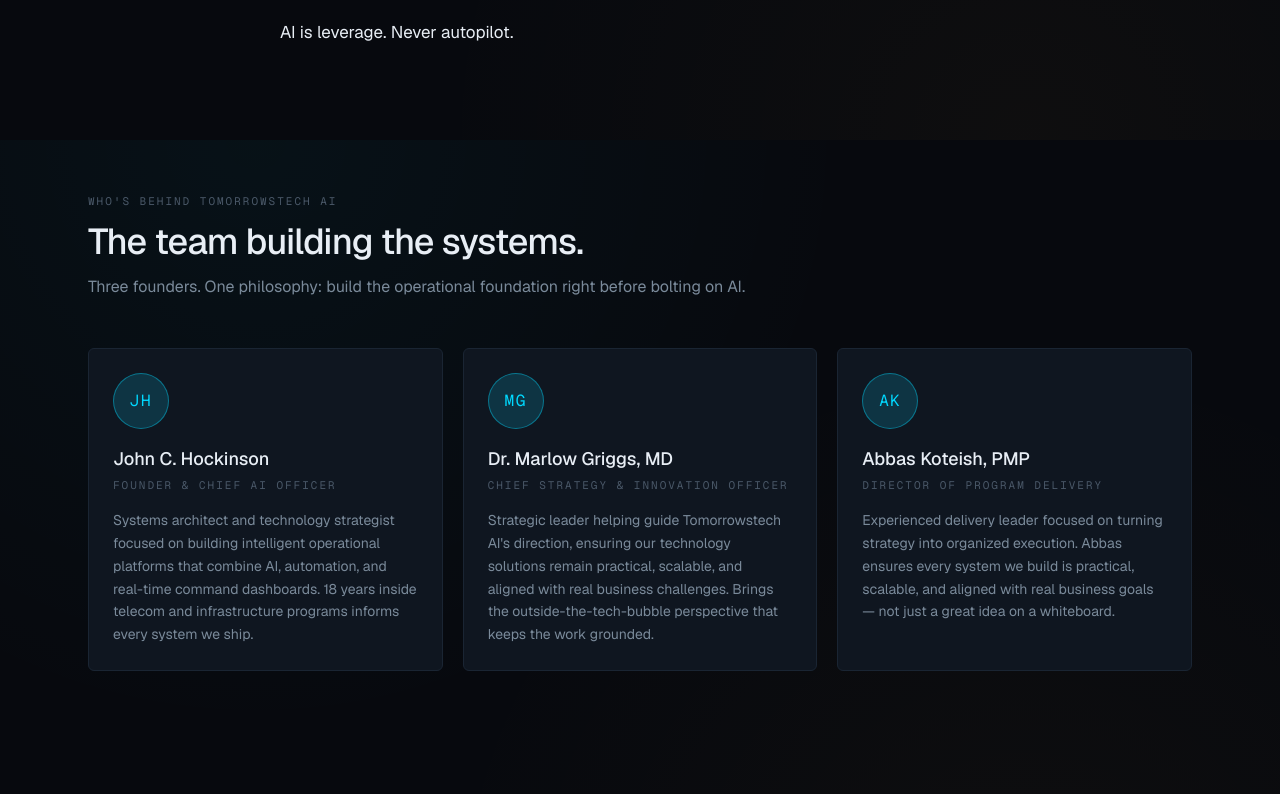
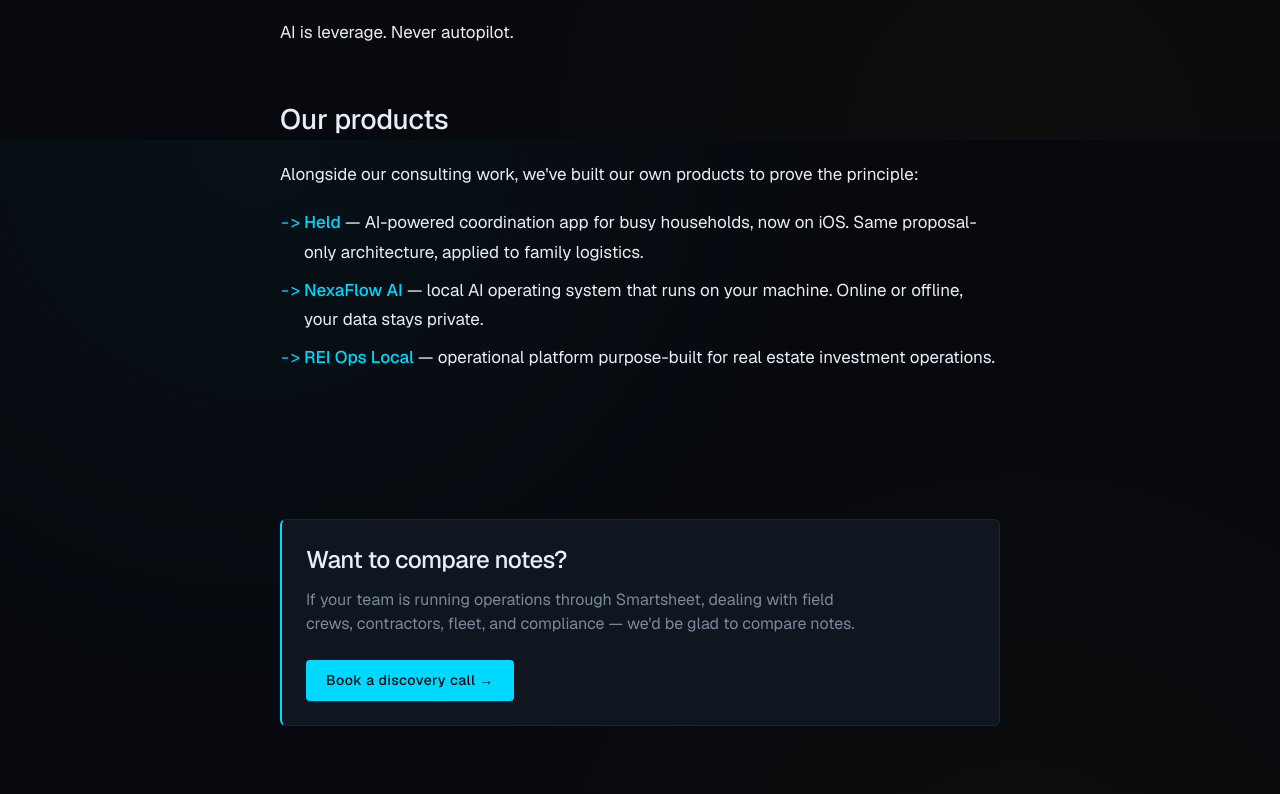
Before and after one commit to tomorrowstechaisolutions-gif/tomorrowstechai-site, a Next.js app: page /about in a window 1280 px wide. Shown: the part 1460-2254 px from the top of the page. Built offline with nearby package versions, Linux system fonts and the light colour scheme.

Commit message:
Add 5 migrated WordPress blog posts; revert page restructures to original

```diff
--- a/src/app/about/page.tsx
+++ b/src/app/about/page.tsx
@@ -3,29 +3,8 @@
 export const metadata = {
   title: "About",
   description:
-    "Founded by John Hockinson with Dr. Marlow Griggs and Abbas Koteish. Operations veterans building AI systems for the operations teams they came from.",
+    "Founded by John Hockinson, an operations veteran with 18 years building telecom and infrastructure programs. Now building AI systems for the operations teams he came from.",
 };
-
-const team = [
-  {
-    name: "John C. Hockinson",
-    role: "Founder & Chief AI Officer",
-    body: "Systems architect and technology strategist focused on building intelligent operational platforms that combine AI, automation, and real-time command dashboards. 18 years inside telecom and infrastructure programs informs every system we ship.",
-    initials: "JH",
-  },
-  {
-    name: "Dr. Marlow Griggs, MD",
-    role: "Chief Strategy & Innovation Officer",
-    body: "Strategic leader helping guide Tomorrowstech AI's direction, ensuring our technology solutions remain practical, scalable, and aligned with real business challenges. Brings the outside-the-tech-bubble perspective that keeps the work grounded.",
-    initials: "MG",
-  },
-  {
-    name: "Abbas Koteish, PMP",
-    role: "Director of Program Delivery",
-    body: "Experienced delivery leader focused on turning strategy into organized execution. Abbas ensures every system we build is practical, scalable, and aligned with real business goals — not just a great idea on a whiteboard.",
-    initials: "AK",
-  },
-];
 
 export default function AboutPage() {
   return (
@@ -90,33 +69,7 @@
           <p>
             AI is leverage. Never autopilot.
           </p>
-        </div>
-      </section>
 
-      <section className="max-w-6xl mx-auto px-6 py-16">
-        <div className="eyebrow-muted mb-3">Who&apos;s behind TomorrowsTech AI</div>
-        <h2 className="text-3xl md:text-4xl font-medium tracking-tight mb-3 max-w-2xl">
-          The team building the systems.
-        </h2>
-        <p className="text-[color:var(--color-text-secondary)] leading-relaxed mb-12 max-w-2xl">
-          Three founders. One philosophy: build the operational foundation right before bolting on AI.
-        </p>
-        <div className="grid md:grid-cols-3 gap-5">
-          {team.map((member) => (
-            <div key={member.name} className="card">
-              <div className="w-14 h-14 rounded-full bg-[color:var(--color-cyan-deep)]/30 border border-[color:var(--color-cyan)]/40 flex items-center justify-center mb-4">
-                <span className="font-mono text-[color:var(--color-cyan)] text-base tracking-widest">{member.initials}</span>
-              </div>
-              <h3 className="text-lg font-medium mb-1">{member.name}</h3>
-              <div className="eyebrow-muted mb-4">{member.role}</div>
-              <p className="text-sm text-[color:var(--color-text-secondary)] leading-relaxed">{member.body}</p>
-            </div>
-          ))}
-        </div>
-      </section>
-
-      <section className="max-w-3xl mx-auto px-6 pb-16">
-        <div className="prose-blog">
           <h2>Our products</h2>
           <p>
             Alongside our consulting work, we&apos;ve built our own products to
```
